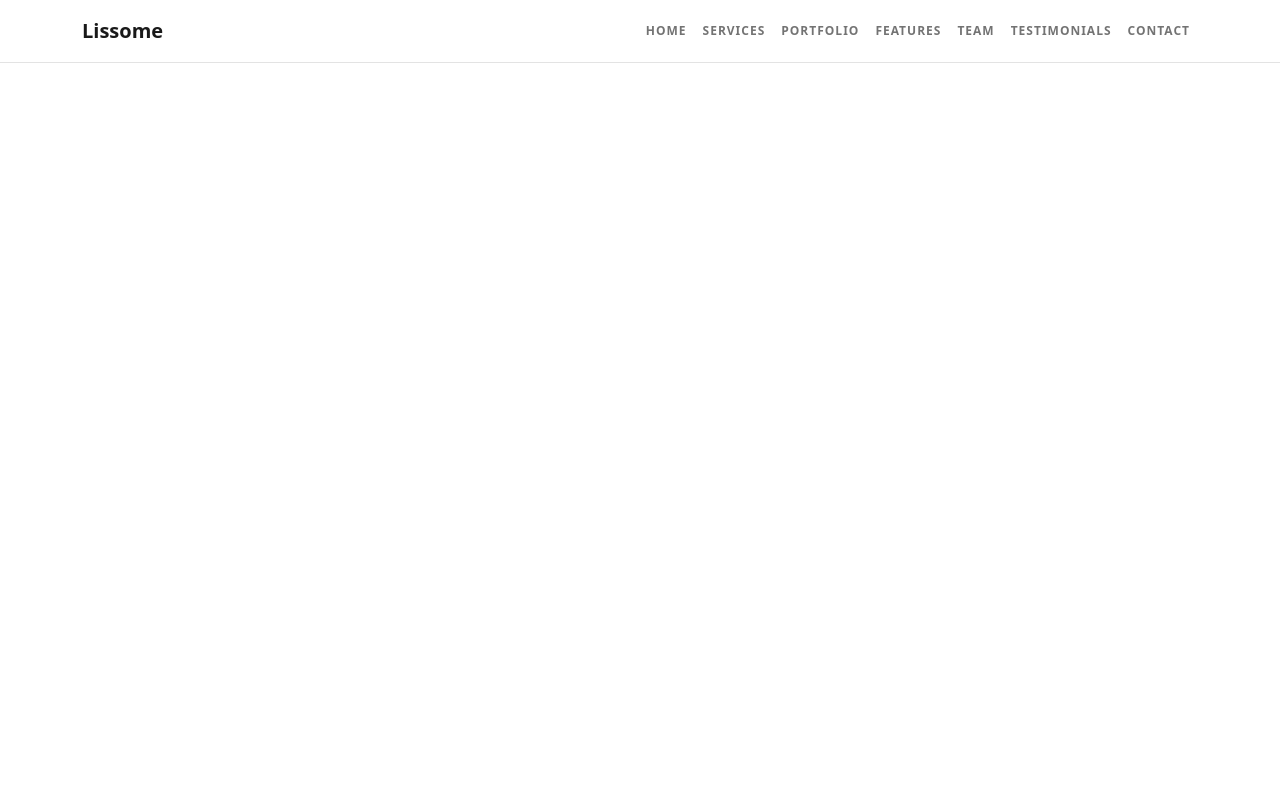
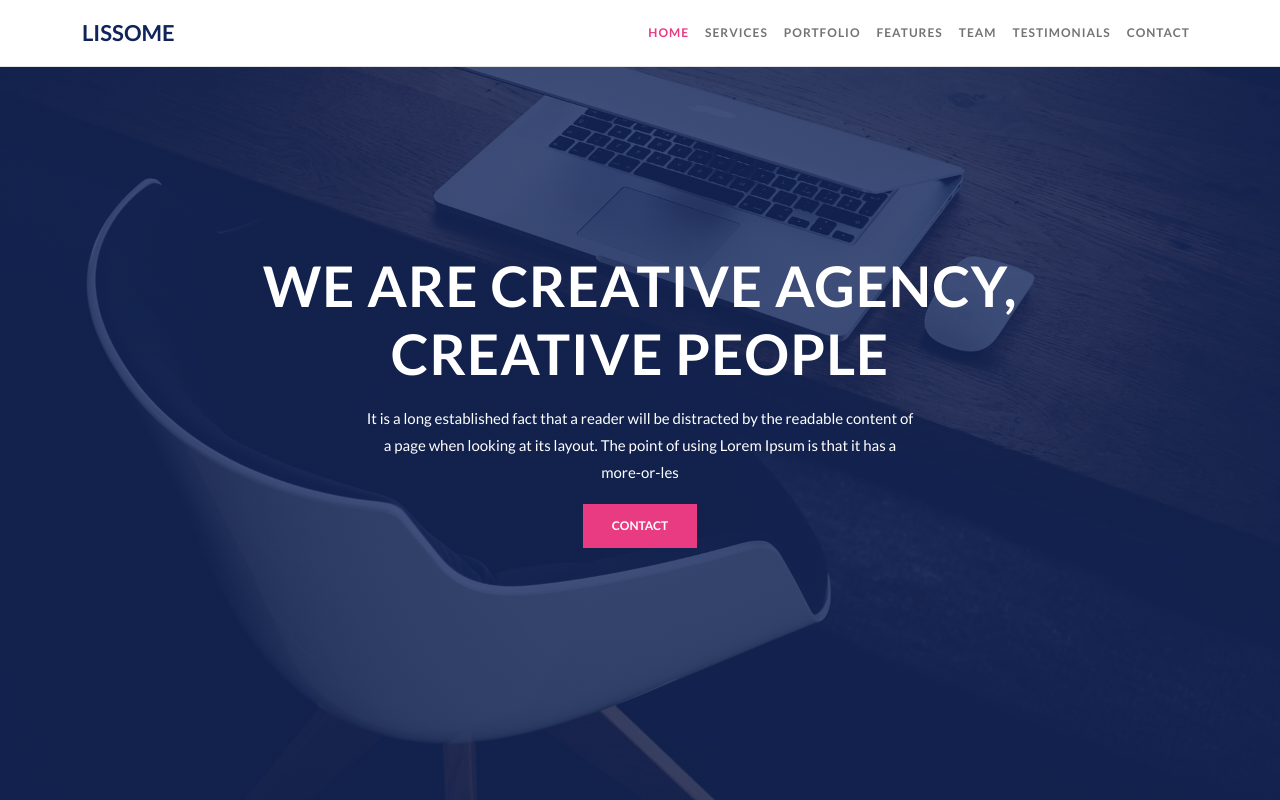
Before and after one commit to meszaros-adam/bootstrap_2, a website: page index.html in a window 1280 px wide. Drawn offline with nearby package versions, Linux system fonts and the light colour scheme.

Commit message:
home section

```diff
--- a/index.html
+++ b/index.html
@@ -12,9 +12,9 @@
 
 <body data-bs-spy="scroll" data-bs-target=".navbar">
   <!--Navbar-->
-  <nav class="navbar navbar-expand-lg navbar-light bg-white">
+  <nav class="navbar navbar-expand-lg navbar-light bg-white fixed-top">
     <div class="container">
-      <a class="navbar-brand" href="#">Lissome</a>
+      <a class="navbar-brand logo-text" href="#">Lissome</a>
       <button class="navbar-toggler" type="button" data-bs-toggle="collapse" data-bs-target="#navbarNav" aria-controls="navbarNav" aria-expanded="false" aria-label="Toggle navigation">
         <span class="navbar-toggler-icon"></span>
       </button>
@@ -47,6 +47,20 @@
   </nav>
   <!--Navbar-->
 
+  <section id="home">
+    <div class="container text-center">
+      <div class="row justify-content-center">
+        <div class="col-md-10">
+          <h1 class="text-white display-4">WE ARE CREATIVE AGENCY, CREATIVE PEOPLE</h1>
+          <p class="text-white">
+            It is a long established fact that a reader will be distracted by the readable content of a page when looking at its layout. The point of using Lorem Ipsum is that it has a more-or-les
+          </p>
+          <a href="#contact" class="btn btn-brand">Contact</a>
+        </div>
+      </div>
+    </div>
+  </section>
+
   <script src="node_modules/bootstrap/dist/js/bootstrap.bundle.js"></script>
 </body>
 
--- a/style.css
+++ b/style.css
@@ -4,6 +4,7 @@ body{
     line-height: 1.8;
     color: #898fa1;
     font-size: 15px;
+    font-family: 'Lato', sans-serif;
 }
 h1,h2,h3,h4,h5,h6{
     font-weight: 700;
@@ -35,6 +36,42 @@ section{
     text-transform: uppercase;
     letter-spacing: 1px;
 }
-.navbar .nav-link.active{
+.navbar-light .navbar-nav .nav-link.active {
     color: #e93b81;
 }
+.logo-text{
+    font-size: 22px;
+    text-transform: uppercase;
+    color: #11245A !important;
+}
+#home{
+    background: linear-gradient(rgba(17, 36, 90, 0.8), rgba(17, 36, 90, 0.8)), url(./img/hero_img.jpg);
+    min-height: 100vh;
+    background-size: cover;
+    background-position: center;
+    background-attachment: fixed;
+    display: flex;
+    align-items: center;
+}
+#home h1{
+    font-weight: 700;
+}
+#home p{
+    max-width: 550px;
+    margin: 18px auto;
+}
+.btn {
+    font-weight: 700;
+    font-size: 12px;
+    text-transform: uppercase;
+    padding: 12px 28px;
+    border-radius: 0;
+}
+.btn-brand{
+    background-color:#e93b81;
+    color: white
+}
+.btn-brand:hover{
+    background-color: #ce2f6e;
+    color: white;
+}
```
Also changed, not shown: img/cntct.jpg (added), img/hero_img.jpg (added), img/logo1.svg (added), img/logo2.svg (added), img/logo3.svg (added), img/logo4.svg (added), img/logo5.svg (added), img/p1.jpg (added), img/p2.jpg (added), img/p3.jpg (added), img/p4.jpg (added), img/p5.jpg (added), img/p6.jpg (added), img/team-3-800x800.jpg (added), 3 more files.
